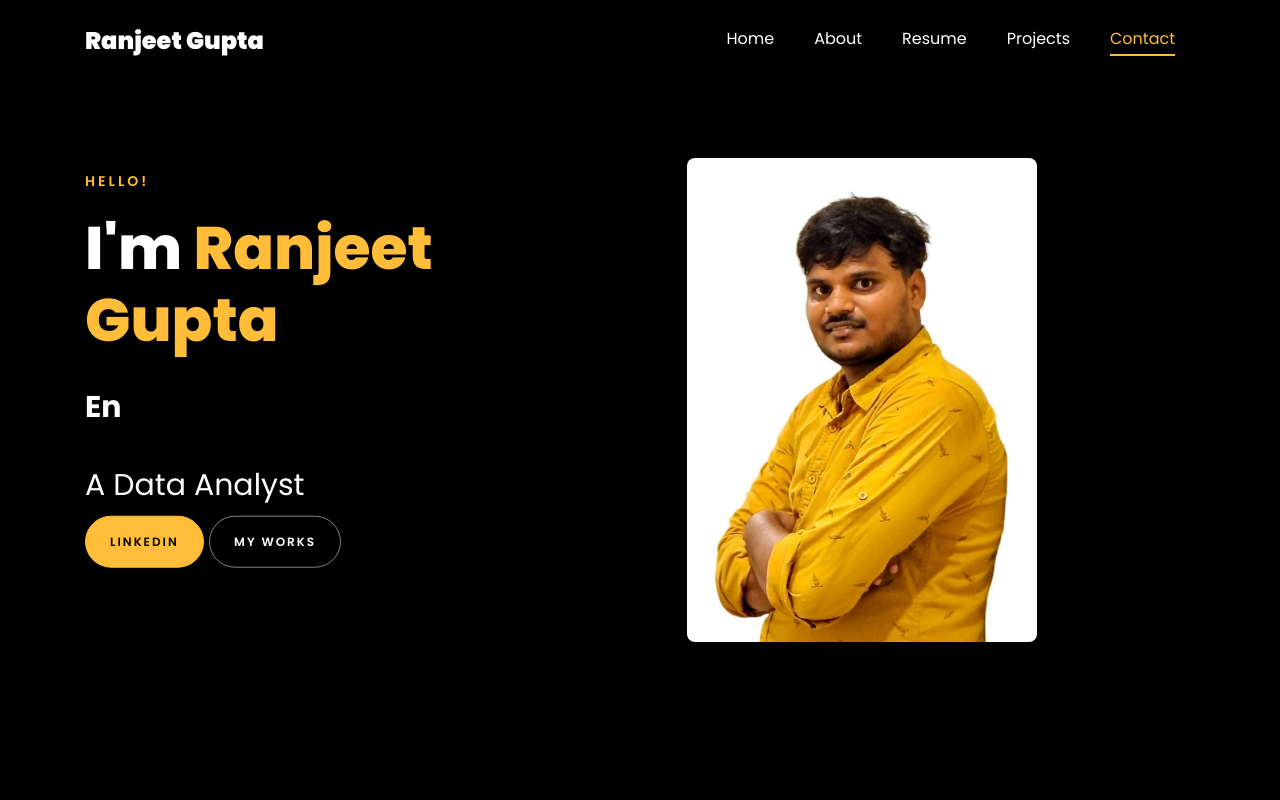
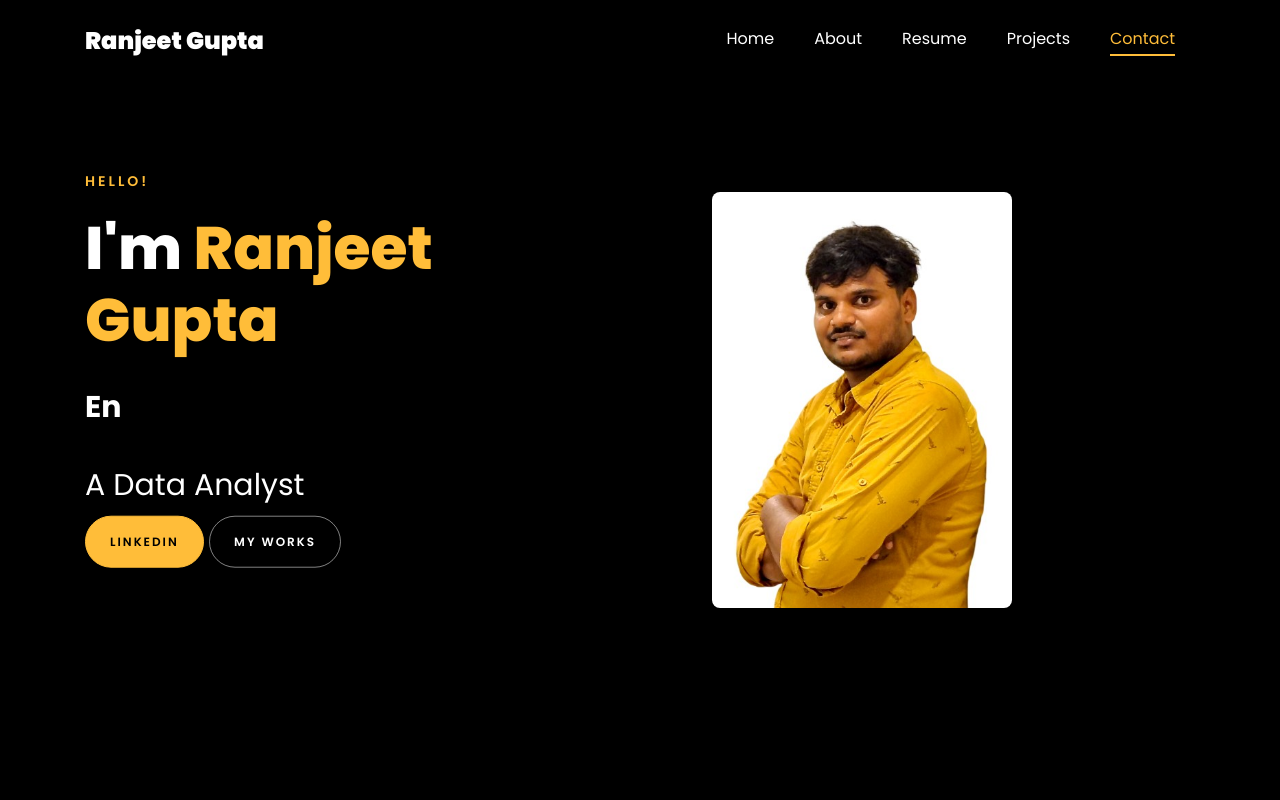
Before and after one commit to ranjeetgupta1203/my_portfolio, a plain HTML site: page index.html in a window 1280 px wide. Shown: the top 800 px of the page. Drawn offline with Linux system fonts and the light colour scheme; files whose address does not match are found by name.

Commit message:
Update index.html

```diff
--- a/index.html
+++ b/index.html
@@ -142,7 +142,7 @@
 	         <div class="container">
 	          <div class="row d-md-flex no-gutters slider-text align-items-end justify-content-end" data-scrollax-parent="true">
 				<div class="one-third js-fullheight order-md-last img d-flex justify-content-center align-items-center flex-column">
-					<img src="images/dp_2.jpg" alt="Profile Picture" style="width: 350px; height: auto; border-radius: 8px;">
+					<img src="images/dp_2.jpg" alt="Profile Picture" style="width: 300px; height: auto; border-radius: 8px;">
 					<div class="overlay"></div>
 				  </div>
 
```
